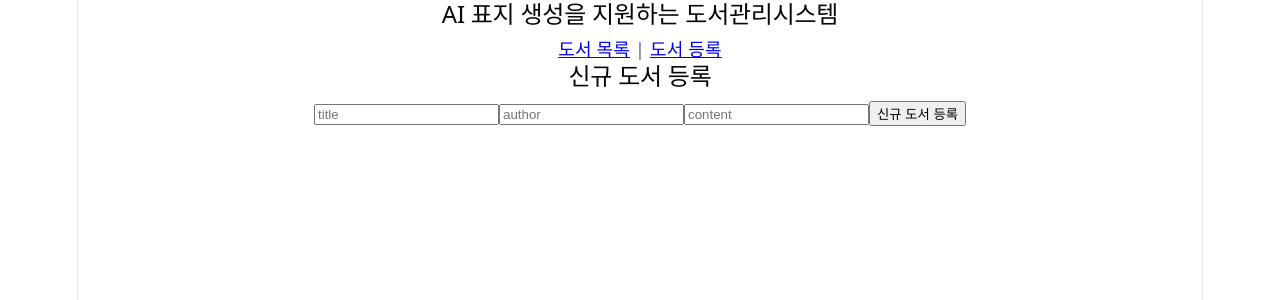
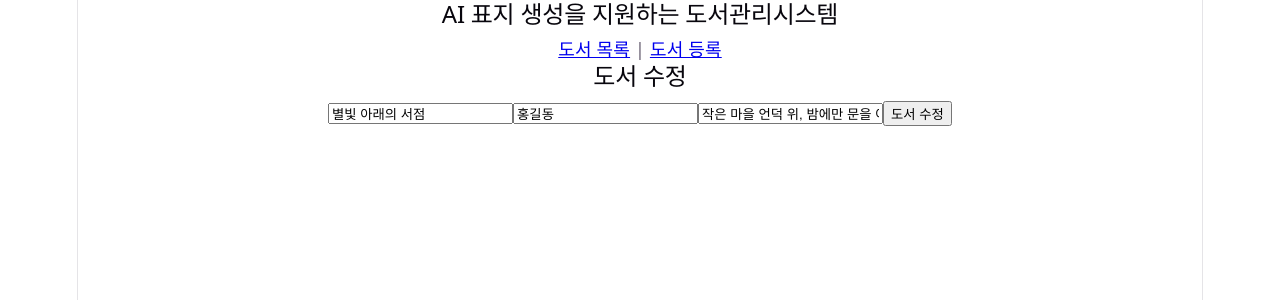
Before and after one commit to Jun0913/Mini-Project-4, a React (Vite) app: page /books/1/edit in a window 1280 px wide. Shown: the top 300 px of the page. Built offline with nearby package versions, Linux system fonts and the light colour scheme; data requests are answered from the project's data file.

Commit message:
feat: 도서 수정 폼에 기존 정보 조회 및 부분 저장 추가

```diff
--- a/src/pages/BookForm.jsx
+++ b/src/pages/BookForm.jsx
@@ -1,23 +1,65 @@
-import { useState } from 'react';
+import { useEffect, useState } from 'react';
 import { API_URL } from '../api/books';
-import { useNavigate } from 'react-router-dom';
+import { useNavigate, useParams } from 'react-router-dom';
+
+const emptyForm = { title: "", author: "", content: "" };
 
 export default function BookForm() {
-  const [title, setTitle] = useState("");
-  const [author, setAuthor] = useState("");
-  const [content, setContent] = useState("");
+  const { id } = useParams();
+  const isEdit = Boolean(id);
+  const bookUrl = isEdit ? `${API_URL}/${encodeURIComponent(id)}` : null;
+  const action = isEdit ? "수정" : "등록";
+  const navigate = useNavigate();
 
-  const navigate = useNavigate(); // 주소를 바꿔 주는 함수(hook)
-  const handleAddBooks = async () => {
+  const [previousId, setPreviousId] = useState(id);
+  const [form, setForm] = useState(emptyForm);
+  const [originalBook, setOriginalBook] = useState(null);
+  const [loadError, setLoadError] = useState("");
+  const [saving, setSaving] = useState(false);
 
-    const now = Date.now();
+  if (id !== previousId) {
+    setPreviousId(id);
+    setForm(emptyForm);
+    setOriginalBook(null);
+    setLoadError("");
+  }
 
-    // 등록 결과는 BookList 컴포넌트에서 확인
+  useEffect(() => {
+    if (!bookUrl) return;
+
+    const controller = new AbortController();
+
+    async function loadBook() {
       try {
-      // 입력 정보 유효성 검사. 빈 문자열, 공백 문자열이면 등록 거부
-      if(!title.trim() || !author.trim() || !content.trim())
-        throw new Error(`등록할 도서의 정보를 모두 입력해주세요`);
+        const res = await fetch(bookUrl, { signal: controller.signal });
+        if (res.status === 404) throw new Error("해당 도서를 찾을 수 없습니다.");
+        if (!res.ok) throw new Error(`도서 정보를 불러오지 못했습니다. (HTTP ${res.status})`);
 
+        const book = await res.json();
+        const fields = {
+          title: book.title ?? "",
+          author: book.author ?? "",
+          content: book.content ?? "",
+        };
+        if (!controller.signal.aborted) {
+          setForm(fields);
+          setOriginalBook(fields);
+        }
+      } catch (err) {
+        if (!controller.signal.aborted) setLoadError(err.message);
+      }
+    }
+
+    loadBook();
+    return () => controller.abort();
+  }, [bookUrl]);
+
+  function handleChange(event) {
+    const { name, value } = event.target;
+    setForm((previous) => ({ ...previous, [name]: value }));
+  }
+
+  async function addBook(title, author, content, now) {
     const res = await fetch(API_URL, {
       method: 'POST',
       headers: {'Content-Type': 'application/json'},
@@ -31,39 +73,74 @@ export default function BookForm() {
       })
     });
 
-      // 서버 측 거부/에러 발생시 로그에 에러 메시지 출력
-      if(!res.ok) throw new Error(res.status);
+    return res;
+  }
 
-      alert("✅ 도서 등록이 완료되었습니다.");
-      // App.jsx의 라우트에 의해
-      // Layout 태그 안에서 BookList가 출력
-      navigate('/');
-    } catch(err) {
-      alert(`⚠️ 도서 등록에 실패했습니다.\n${err.message}`);
+  const handleSaveBook = async (event) => {
+    event.preventDefault();
+    if (saving || (isEdit && !originalBook)) return;
+
+    const { title, author, content } = form;
+    if (!title.trim() || !author.trim() || !content.trim()) {
+      alert("⚠️ 제목, 저자, 내용을 모두 입력해 주세요.");
+      return;
+    }
+
+    const changes = {};
+    if (isEdit) {
+      if (title !== originalBook.title) changes.title = title;
+      if (author !== originalBook.author) changes.author = author;
+      if (content !== originalBook.content) changes.content = content;
+
+      if (Object.keys(changes).length === 0) {
+        alert("변경된 항목이 없습니다.");
+        return;
       }
     }
 
+    const now = Date.now();
+    setSaving(true);
+    try {
+      const res = isEdit
+        ? await fetch(bookUrl, {
+            method: 'PATCH',
+            headers: {'Content-Type': 'application/json'},
+            body: JSON.stringify({ ...changes, updatedAt: now })
+          })
+        : await addBook(title, author, content, now);
+
+      if (!res.ok) throw new Error(`HTTP ${res.status}`);
+
+      alert(`✅ 도서 ${action}이 완료되었습니다.`);
+      navigate('/');
+    } catch (err) {
+      alert(`⚠️ 도서 ${action}에 실패했습니다.\n${err.message}`);
+    } finally {
+      setSaving(false);
+    }
+  };
+
+  if (loadError) return <p role="alert">{loadError}</p>;
+  if (isEdit && !originalBook) return <p role="status">도서 정보를 불러오는 중입니다.</p>;
+
   return (
     <>
-      <h2>신규 도서 등록</h2>
-      <form>
-        <input type="text" placeholder='title'
-          value={title}
-          onChange={(e) => setTitle(e.target.value)}
+      <h2>{isEdit ? "도서 수정" : "신규 도서 등록"}</h2>
+      <form onSubmit={handleSaveBook}>
+        <input type="text" name="title" placeholder='title' aria-label="제목"
+          value={form.title}
+          onChange={handleChange}
         />
-        <input type="text" placeholder='author'
-          value={author}
-          onChange={(e) => setAuthor(e.target.value)}
+        <input type="text" name="author" placeholder='author' aria-label="저자"
+          value={form.author}
+          onChange={handleChange}
         />
-        <input type="text" placeholder='content'
-          value={content}
-          onChange={(e) => setContent(e.target.value)}
+        <input type="text" name="content" placeholder='content' aria-label="내용"
+          value={form.content}
+          onChange={handleChange}
         />
-        <button
-          type="button"
-          onClick={() => handleAddBooks()}
-        >
-          신규 도서 등록
+        <button type="submit" disabled={saving}>
+          {isEdit ? "도서 수정" : "신규 도서 등록"}
         </button>
       </form>
     </>
```
Lines whose indentation alone changed are shown as unchanged.
